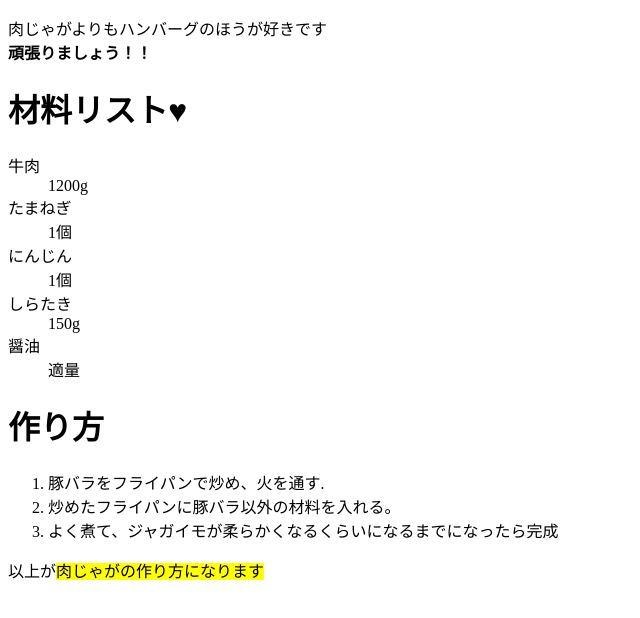
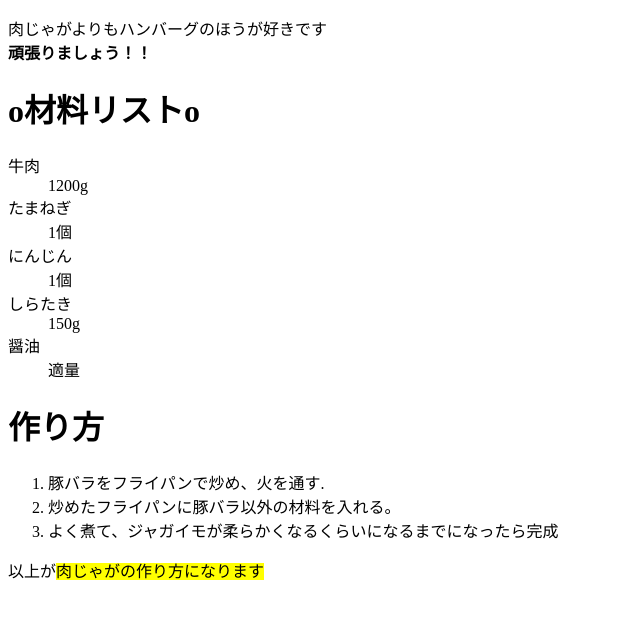
Before and after one commit to kubomasao8145/web1-5, a plain HTML site: page index.html in a window 1280 px wide. Shown: the whole page, without its empty margins (0-640 px from the left). Drawn offline with Linux system fonts and the light colour scheme.

Commit message:
Update index.html

```diff
--- a/index.html
+++ b/index.html
@@ -8,7 +8,7 @@
 <body>
   <p>肉じゃがよりもハンバーグのほうが好きです<br>
   <strong>頑張りましょう！！</strong></p>
-  <h1>材料リスト♥</h1>
+  <h1>o材料リストo</h1>
 
   <dl>
   <dt>牛肉</dt><dd>1200g</dd>
```
